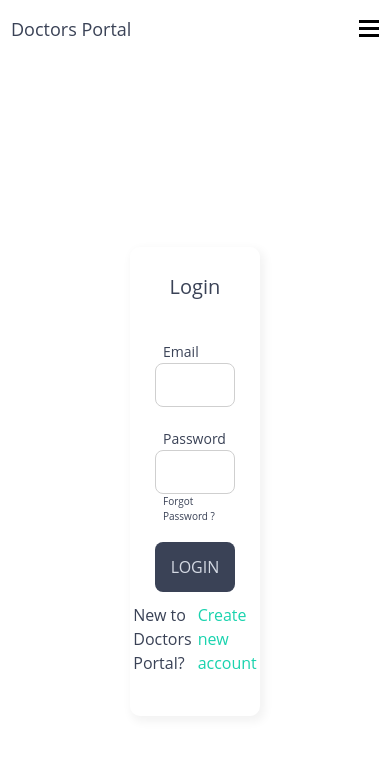
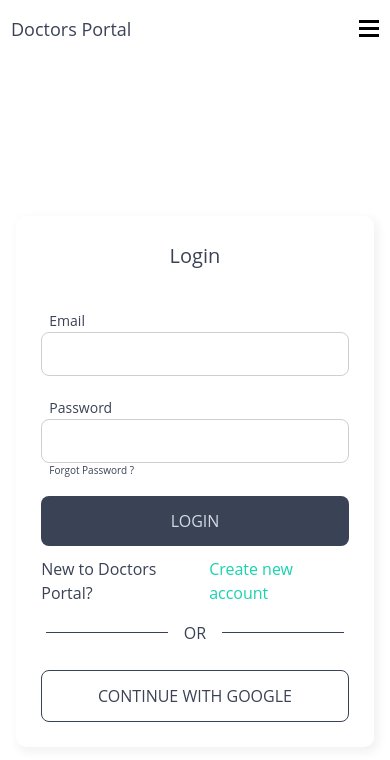
Before and after one commit to shakib-mia/doctors-portal-fe, a React (Create React App) app: page /login in a window 390 px wide. Shown: the top 760 px of the page. Built offline with nearby package versions, Linux system fonts and the light colour scheme.

Commit message:
login done

```diff
--- a/src/components/Navbar/Navbar.jsx
+++ b/src/components/Navbar/Navbar.jsx
@@ -1,6 +1,6 @@
 import { gsap } from 'gsap';
 import React, { useEffect, useRef, useState } from 'react';
-import { NavLink, useLocation } from 'react-router-dom';
+import { Link, NavLink, useLocation } from 'react-router-dom';
 
 const Navbar = () => {
     const listItem = [
@@ -90,7 +90,7 @@ const Navbar = () => {
 
     return (
         <nav className='px-[11px] lg:px-[90px] py-[16px] flex lg:items-center text-right justify-between sticky top-0 bg-white'>
-            <h6 className='text-heading-5'>Doctors Portal</h6>
+            <Link to='/' className='text-heading-5'>Doctors Portal</Link>
 
             <ul className='hidden lg:flex'>
                 {listItem.map(({ text, link }, key) => <li key={key}>
--- a/src/pages/Login/Login.jsx
+++ b/src/pages/Login/Login.jsx
@@ -5,7 +5,7 @@ import { Link } from 'react-router-dom';
 const Login = () => {
     return (
         <div className='h-screen flex items-center justify-center'>
-            <div className='w-1/3 p-[25px] shadow-[3px_4px_10px_2px_rgba(0,0,0,0.05)] rounded-[10px]'>
+            <div className='w-11/12 lg:w-1/3 p-[25px] shadow-[3px_4px_10px_2px_rgba(0,0,0,0.05)] rounded-[10px]'>
                 <h4 className="text-heading-4 text-center">Login</h4>
 
                 <form className="mt-[37px]">
@@ -16,12 +16,20 @@ const Login = () => {
                 </form>
 
 
-                <div className='flex gap-[6px] justify-center mt-[11px] mb-[16px]'>
+                <div className='flex gap-[6px] justify-center mt-[11px]'>
                     <p>New to Doctors Portal?</p>
                     <p>
                         <Link to='/register' className=' text-secondary'>Create new account</Link>
                     </p>
                 </div>
+
+                <div className="flex mt-[16px] mb-[25px] items-center gap-[16px]">
+                    <hr className='w-full h-[1px] bg-[#CFCFCF] ml-[5px]' />
+                    <span>OR</span>
+                    <hr className='w-full h-[1px] bg-[#CFCFCF] mr-[5px]' />
+                </div>
+
+                <button className='w-full text-center py-[13px] rounded-[8px] border-[1px] border-dark'>CONTINUE WITH GOOGLE</button>
             </div>
         </div>
     );
```
